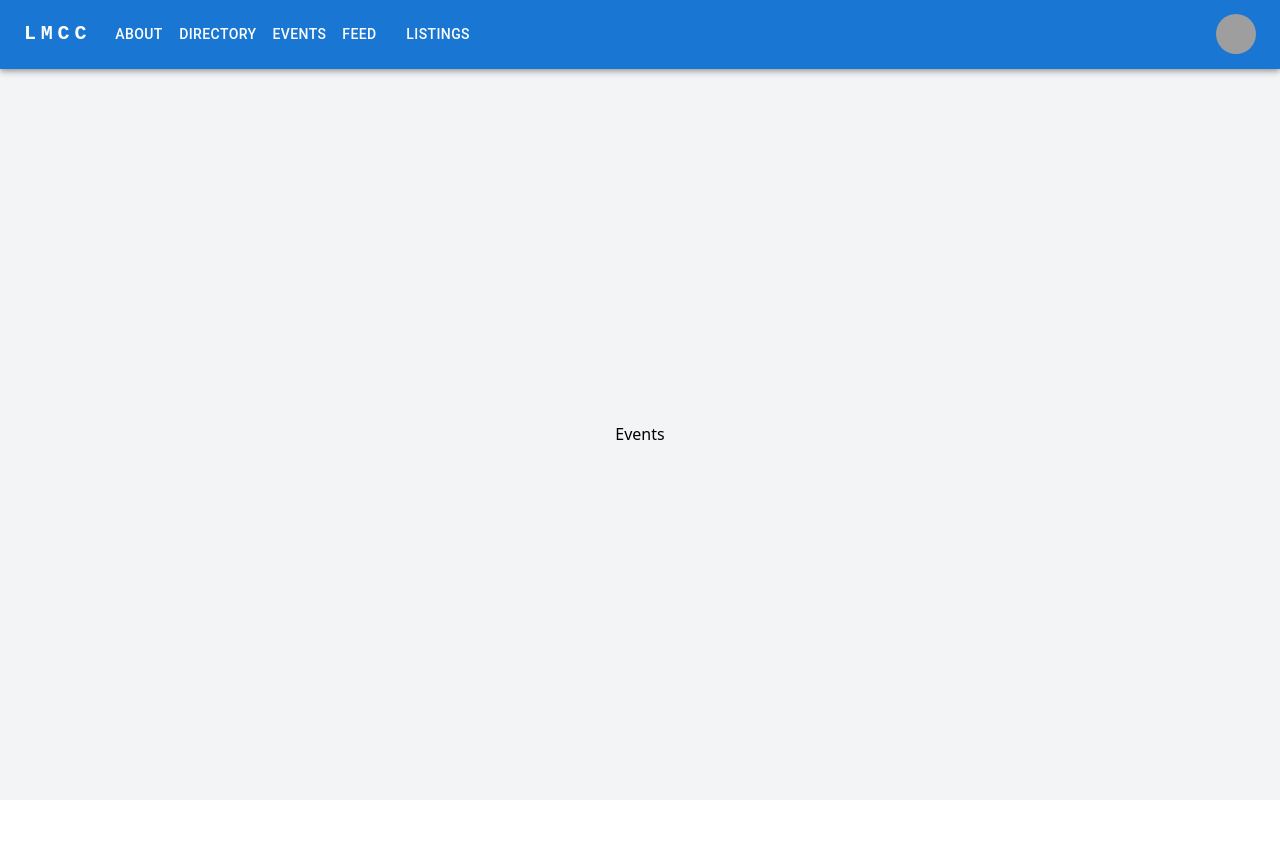
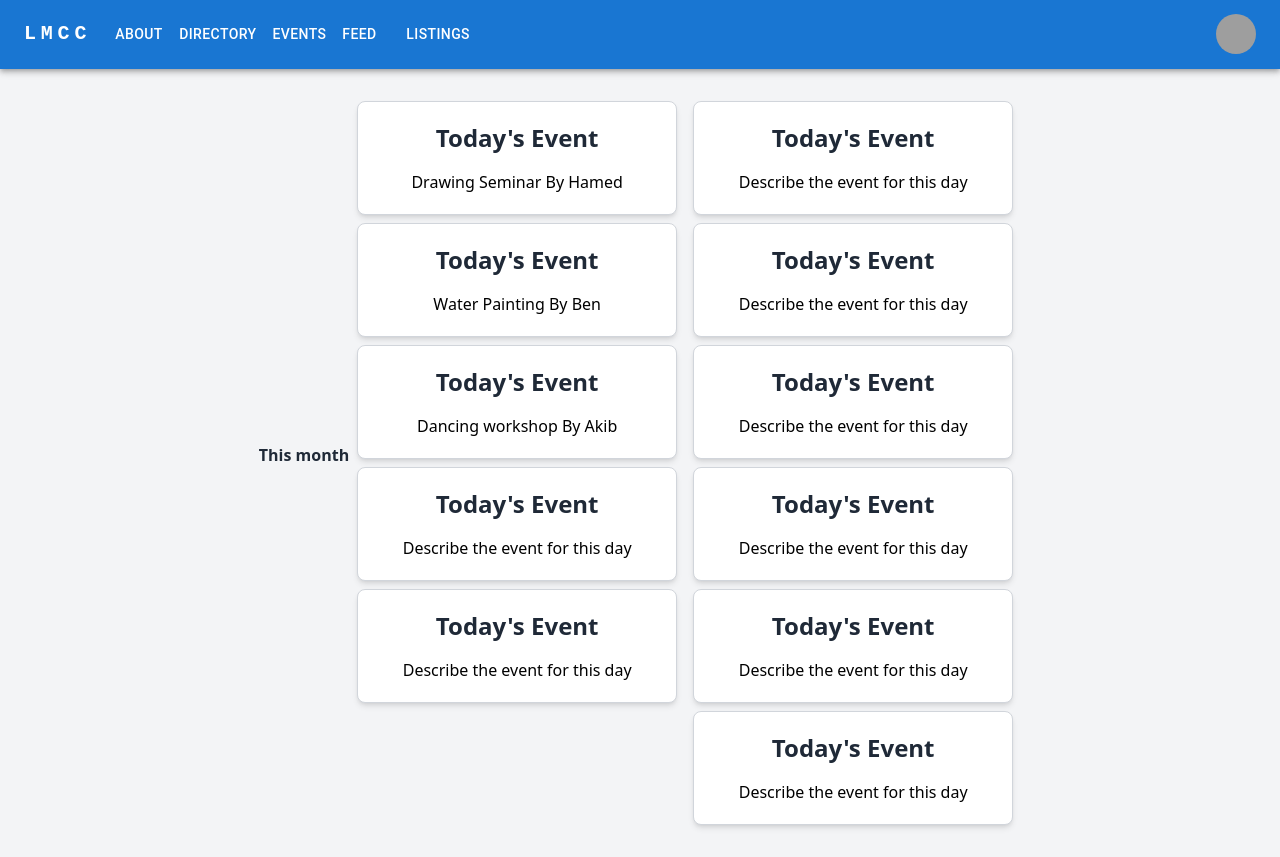
Before and after one commit to elipaulman/Alumni_Network_Platform, a React (Create React App) app in the folder front-end/: page /events in a window 1280 px wide. Before the commit the page ends 800 px from the top, so only its background shows below. Built offline with nearby package versions, Linux system fonts and the light colour scheme; grey boxes are pictures that could not be loaded.

Commit message:
Base Start of the Calendar cards

```diff
--- a/front-end/src/pages/Events.jsx
+++ b/front-end/src/pages/Events.jsx
@@ -1,9 +1,87 @@
-import React from 'react'
+import React from "react";
+import "./Events.css";
 
 const Events = () => {
   return (
-    <div>Events</div>
-  )
-}
+    <>
+      <h1 class="text-4x1 font-bold mb-4 text-gray-800">This month</h1>
 
-export default Events
+<div className="row flex flex-direction-row">
+<div className="firstRow">
+        <div class="flex flex-wrap justify-center border border-gray-300 rounded-lg shadow-md p-5 m-2 text-center max-w-xs inline-block bg-white">
+          <h2 className="text-2xl font-bold mb-4 text-gray-800">
+            Today's Event
+          </h2>
+          <p>Drawing Seminar By Hamed</p>
+        </div>
+
+        <div class="flex flex-wrap justify-center border border-gray-300 rounded-lg shadow-md p-5 m-2 text-center max-w-xs inline-block bg-white">
+          <h2 className="text-2xl font-bold mb-4 text-gray-800">
+            Today's Event
+          </h2>
+          <p>Water Painting By Ben</p>
+        </div>
+        <div class="flex flex-wrap justify-center border border-gray-300 rounded-lg shadow-md p-5 m-2 text-center max-w-xs inline-block bg-white">
+          <h2 className="text-2xl font-bold mb-4 text-gray-800">
+            Today's Event
+          </h2>
+          <p>Dancing workshop By Akib</p>
+        </div>
+        <div class="flex flex-wrap justify-center border border-gray-300 rounded-lg shadow-md p-5 m-2 text-center max-w-xs inline-block bg-white">
+          <h2 className="text-2xl font-bold mb-4 text-gray-800">
+            Today's Event
+          </h2>
+          <p>Describe the event for this day</p>
+        </div>
+        <div class="flex flex-wrap justify-center border border-gray-300 rounded-lg shadow-md p-5 m-2 text-center max-w-xs inline-block bg-white">
+          <h2 className="text-2xl font-bold mb-4 text-gray-800">
+            Today's Event
+          </h2>
+          <p>Describe the event for this day</p>
+        </div>
+        </div>
+        <div className="secondRow col">
+          <div class="flex flex-wrap justify-center border border-gray-300 rounded-lg shadow-md p-5 m-2 text-center max-w-xs inline-block bg-white">
+            <h2 className="text-2xl font-bold mb-4 text-gray-800">
+              Today's Event
+            </h2>
+            <p>Describe the event for this day</p>
+        </div>
+        <div class="flex flex-wrap justify-center border border-gray-300 rounded-lg shadow-md p-5 m-2 text-center max-w-xs inline-block bg-white">
+          <h2 className="text-2xl font-bold mb-4 text-gray-800">
+            Today's Event
+          </h2>
+          <p>Describe the event for this day</p>
+        </div>
+        <div class="flex flex-wrap justify-center border border-gray-300 rounded-lg shadow-md p-5 m-2 text-center max-w-xs inline-block bg-white">
+          <h2 className="text-2xl font-bold mb-4 text-gray-800">
+            Today's Event
+          </h2>
+          <p>Describe the event for this day</p>
+        </div>
+        <div class="flex flex-wrap justify-center border border-gray-300 rounded-lg shadow-md p-5 m-2 text-center max-w-xs inline-block bg-white">
+          <h2 className="text-2xl font-bold mb-4 text-gray-800">
+            Today's Event
+          </h2>
+          <p>Describe the event for this day</p>
+        </div>
+        <div class="flex flex-wrap justify-center border border-gray-300 rounded-lg shadow-md p-5 m-2 text-center max-w-xs inline-block bg-white">
+          <h2 className="text-2xl font-bold mb-4 text-gray-800">
+            Today's Event
+          </h2>
+          <p>Describe the event for this day</p>
+        </div>
+        <div class="flex flex-wrap justify-center border border-gray-300 rounded-lg shadow-md p-5 m-2 text-center max-w-xs inline-block bg-white">
+          <h2 className="text-2xl font-bold mb-4 text-gray-800">
+            Today's Event
+          </h2>
+          <p>Describe the event for this day</p>
+        </div>
+        </div>
+</div>
+
+    </>
+  );
+};
+
+export default Events;
```
Also changed, not shown: front-end/src/pages/Events.css (added), 1 other file (tests, documents, lock files or other folders).
